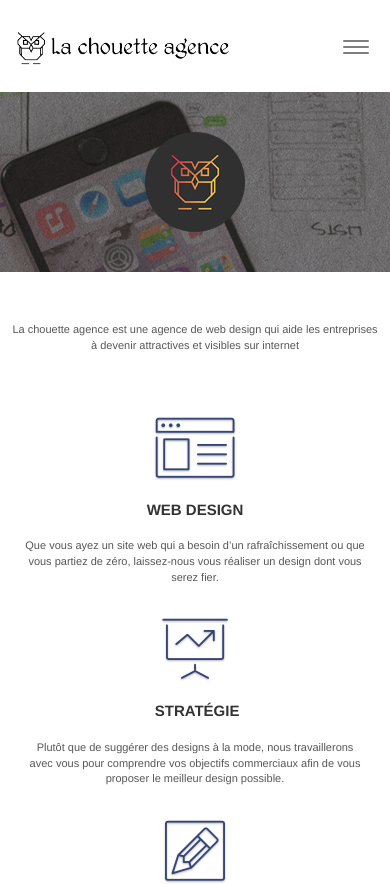
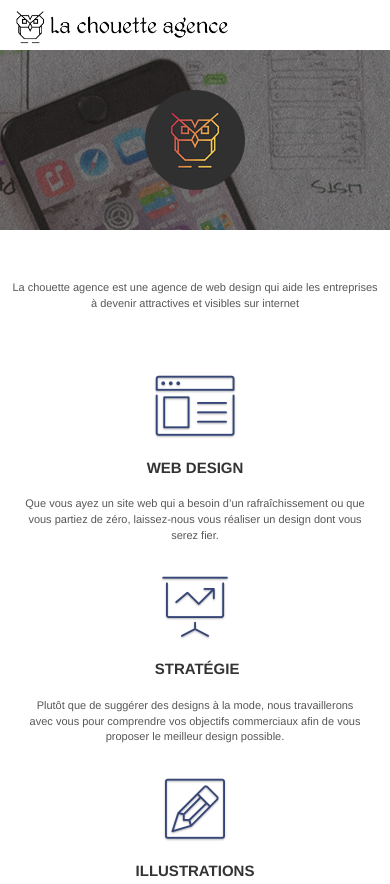
Before and after one commit to RayanBenGitHub/La-Chouette-Agence---version-optimisee, a plain HTML site: page index.html in a window 390 px wide. Shown: the top 884 px of the page. Drawn offline with Linux system fonts and the light colour scheme.

Commit message:
petits tests couleurs PAGE 1 (suppression navbar)

```diff
--- a/index.html
+++ b/index.html
@@ -35,23 +35,10 @@
 
 	<!-- bloc-0 -->
 	<header class="bloc bgc-white l-bloc " id="bloc-0">
-		<div class="container bloc-sm">
+		<a class="navbar-brand" href="index.html"><img src="img/la-chouette-agence.png"
+				alt="paris web design logo agence web meilleure agence" height="40" /></a>
+		<!-- bloc-0 END -->
 
-			<nav class="navbar row">
-				<div class="navbar-header">
-					<a class="navbar-brand" href="index.html"><img src="img/la-chouette-agence.png"
-							alt="paris web design logo agence web meilleure agence" height="40" /></a>
-					<button id="nav-toggle" type="button" class="ui-navbar-toggle navbar-toggle" data-toggle="collapse"
-						data-target=".navbar-1">
-						<span class="sr-only">Toggle navigation</span><span class="icon-bar"></span><span
-							class="icon-bar"></span><span class="icon-bar"></span>
-					</button>
-				</div>
-			</nav>
-		</div>
-	</header>
-	<!-- bloc-0 END -->
-	<main>
 		<!-- bloc-1-presentation -->
 		<div class="bloc bgc-dark-slate-blue bg-banniere d-bloc bg-t-edge bloc-bg-texture texture-paper b-parallax"
 			id="bloc-1-hero">
@@ -64,9 +51,11 @@
 				</div>
 			</div>
 		</div>
-		<!-- bloc-1-presentation END -->
+	</header>
+	<!-- bloc-1-presentation END -->
 
-		<!-- bloc-2-services -->
+	<!-- bloc-2-services -->
+	<main>
 		<div class="bloc bgc-white l-bloc" id="bloc-2-services">
 			<div class="container bloc-md">
 				<div class="row">
--- a/style.css
+++ b/style.css
@@ -753,7 +753,7 @@ h4 {
 }
 
 .black-background {
-    background-color: rgba(165, 147, 99, 0.7);
+    background-color: rgba(27, 25, 20, 0.938);
     padding: 40px 40px 40px 40px;
 }
 
@@ -775,7 +775,7 @@ h4 {
 }
 
 .tc-white {
-    color: #F3976C!important;
+    color: #ffffff!important;
 }
 
 .btn-atomic-tangerine {
@@ -848,13 +848,13 @@ h4 {
     }
 }
 
-@media only screen and (min-device-width: 768px) and (max-device-width: 1024px) and (orientation: landscape) {
+@media screen and (min-device-width: 768px) and (max-device-width: 1024px) and (orientation: landscape) {
     .b-parallax {
         background-attachment: scroll;
     }
 }
 
-@media only screen and (min-device-width: 1024px) and (max-device-width: 1366px) and (-webkit-min-device-pixel-ratio: 1.5) {
+@media screen and (min-device-width: 1024px) and (max-device-width: 1366px) and (-webkit-min-device-pixel-ratio: 1.5) {
     .b-parallax {
         background-attachment: scroll;
     }
```
